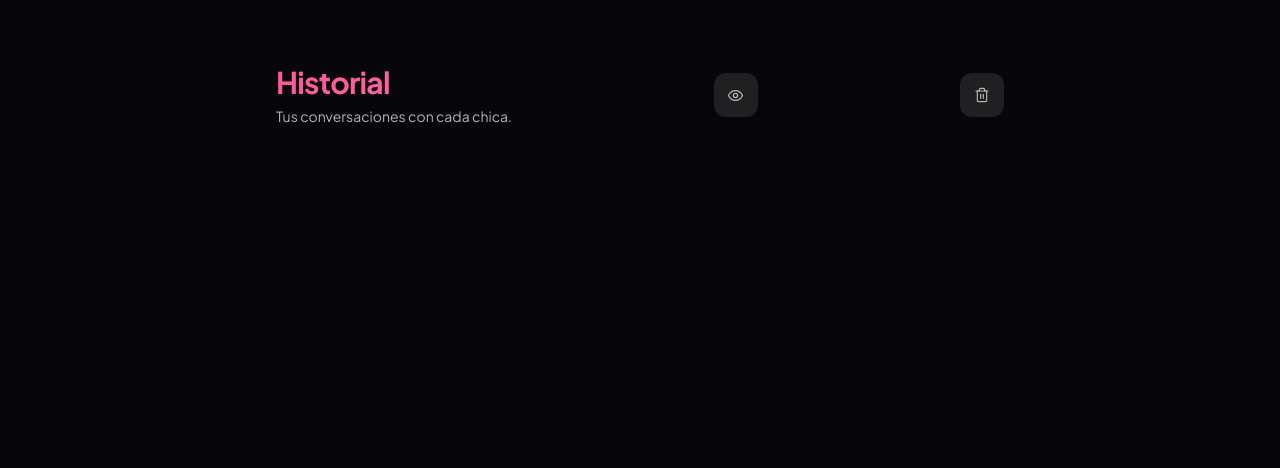
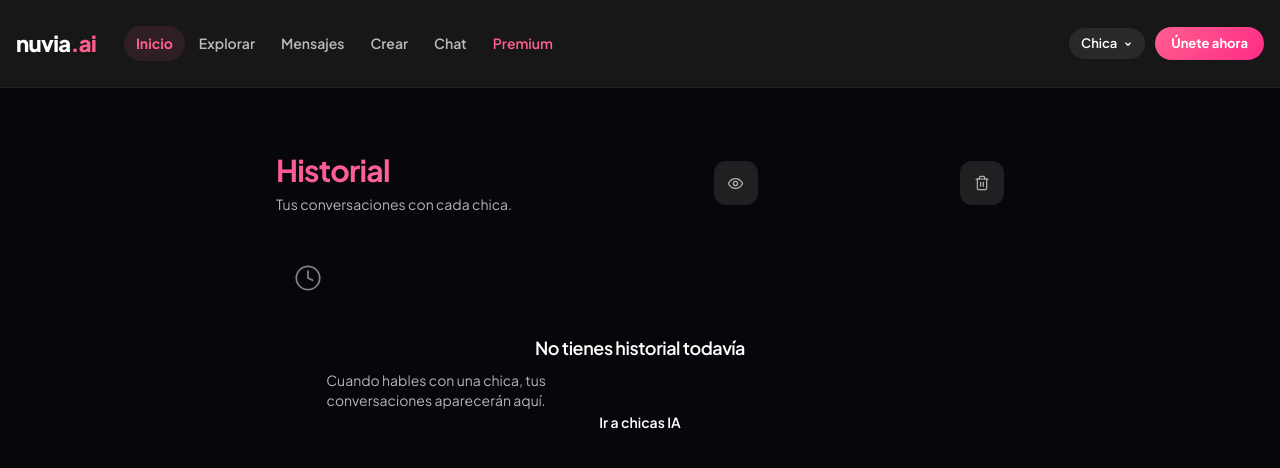
Before and after one commit to 3737631/luciaia, a Next.js app: page /history in a window 1280 px wide. Shown: the top 468 px of the page. Built offline with nearby package versions, Linux system fonts and the light colour scheme.

Commit message:
Continuar fixes: blur mejorado, notificaciones, scrolling y gaps

```diff
--- a/src/app/history/page.tsx
+++ b/src/app/history/page.tsx
@@ -3,6 +3,7 @@
 import { Suspense, useEffect, useState } from "react";
 import Link from "next/link";
 import { useRouter, useSearchParams } from "next/navigation";
+import Header from "@/components/Header";
 import { getHistory, clearHistory, clearGirlData, getConversationHistory, isGirlPinned, togglePinGirl, getPinnedGirls, isSessionPinned, togglePinSession, deleteHistoryEntry } from "@/lib/memory";
 import { getCustomGirls } from "@/lib/storage";
 import { getGirlImage } from "@/lib/images";
@@ -257,6 +258,7 @@ function HistoryContent() {
 
   return (
     <>
+      <Header />
       <main className="mx-auto max-w-3xl overflow-x-hidden px-4 pb-10 pt-8 sm:px-5 sm:py-16">
         <div className="mb-8 flex items-center justify-between">
           <div>
@@ -402,7 +404,20 @@ function HistoryContent() {
               </>
             )}
           </div>
-        ) : rows.length === 0 ? null : (
+        ) : rows.length === 0 ? (
+          <div className="min-h-[calc(100dvh-114px)] flex-col items-center justify-center text-center">
+            <div className="mb-6 flex h-16 w-16 items-center justify-center rounded-2xl glass">
+              <svg viewBox="0 0 24 24" className="h-7 w-7 text-muted/50" fill="none" stroke="currentColor" strokeWidth="1.5" strokeLinecap="round" strokeLinejoin="round"><circle cx="12" cy="12" r="10"/><path d="M12 6v6l4 2"/></svg>
+            </div>
+            <p className="text-lg font-semibold tracking-tight">No tienes historial todavía</p>
+            <p className="mt-2 max-w-xs text-sm text-muted/70">
+              Cuando hables con una chica, tus conversaciones aparecerán aquí.
+            </p>
+            <Link href="/girls" className="mt-8 rounded-xl gradient-btn px-6 py-3 text-sm font-semibold shadow-lg shadow-pink-500/25">
+              Ir a chicas IA
+            </Link>
+          </div>
+        ) : (
           <div className="list-enter space-y-1">
             {rows.map((r) => (
               <div key={r.girlId} className="group relative flex items-center">
--- a/src/app/messages/page.tsx
+++ b/src/app/messages/page.tsx
@@ -277,7 +277,7 @@ function MessagesContent() {
         </div>
 
         {rows.length === 0 ? (
-          <div className="flex flex-col items-center justify-center py-32 text-center">
+          <div className="min-h-[calc(100dvh-114px)] flex-col items-center justify-center text-center">
             <div className="mb-6 flex h-16 w-16 items-center justify-center rounded-2xl glass">
               <svg viewBox="0 0 24 24" className="h-7 w-7 text-muted/50" fill="none" stroke="currentColor" strokeWidth="1.5" strokeLinecap="round" strokeLinejoin="round"><path d="M4 4h16a1 1 0 0 1 1 1v11a1 1 0 0 1-1 1H8l-4 4V5a1 1 0 0 1 1-1z" /></svg>
             </div>
--- a/src/components/StoryViewer.tsx
+++ b/src/components/StoryViewer.tsx
@@ -950,8 +950,14 @@ export default function StoryViewer({ characters, startCharIndex, initialImageSr
       return;
     }
 
-    // Horizontal axis: preload adjacent group only
+    // Horizontal axis: follow the pointer with a rubber-band so it feels controlled,
+    // and preload the adjacent group.
     if (g.axis === "horizontal") {
+      const drag = Math.max(-140, Math.min(140, dx));
+      if (frameRef.current) {
+        frameRef.current.style.transition = "none";
+        frameRef.current.style.transform = `translate3d(${drag * 0.35}px, 0, 0)`;
+      }
       if (dx < 0 && hasNextGroup) preloadGroup(charIndex + 1);
       if (dx > 0 && hasPrevGroup) preloadGroup(charIndex - 1);
     }
@@ -1014,6 +1020,10 @@ export default function StoryViewer({ characters, startCharIndex, initialImageSr
     }
     // ═══ Horizontal swipe: navigate like a tap ═══
     if (g.axis === "horizontal" && g.moved) {
+      if (frameRef.current) {
+        frameRef.current.style.transition = `transform 200ms ${APPLE_SPRING}`;
+        frameRef.current.style.transform = "translate3d(0,0,0)";
+      }
       if (dx < 0) {
         handleNext();
       } else {
@@ -1472,6 +1482,13 @@ export default function StoryViewer({ characters, startCharIndex, initialImageSr
           </div>
         )}
         {notify && (
+          <div style={{
+            position: "absolute", zIndex: 97,
+            top: "calc(env(safe-area-inset-top, 0px) + 8px)",
+            left: 10, right: 10,
+            display: "flex", justifyContent: "center",
+            pointerEvents: "none",
+          }}>
           <div data-story-interactive
             onClick={(e) => { e.stopPropagation(); router.push(`/chat/${currentChar.id}?reply=${encodeURIComponent(notify.message)}${notify.sent ? `&sent=${encodeURIComponent(notify.sent)}` : ""}`); }}
             onPointerDown={(e) => { e.stopPropagation(); notifyStartY.current = e.clientY; setNotifyDragY(0); }}
@@ -1494,9 +1511,9 @@ export default function StoryViewer({ characters, startCharIndex, initialImageSr
             onTouchEnd={(e) => { e.stopPropagation(); }}
             onAnimationEnd={(e) => { if (e.animationName === "slideInDown") setNotifyEntered(true); }}
             style={{
-              position: "absolute", zIndex: 97,
-              top: "calc(env(safe-area-inset-top, 0px) + 8px)",
-              left: 10, right: 10,
+              pointerEvents: "auto",
+              width: "100%",
+              maxWidth: 430,
               display: "flex", alignItems: "center", gap: 10,
               padding: "10px 12px", borderRadius: 22, cursor: "pointer",
               background: "rgba(28,28,30,.88)",
@@ -1536,6 +1553,7 @@ export default function StoryViewer({ characters, startCharIndex, initialImageSr
               <div style={{ color: "#ff5f8f", fontSize: 11.5, fontWeight: 700, marginTop: 2 }}>Toca para chatear</div>
             </div>
           </div>
+          </div>
         )}
       </div>
     </>
```
